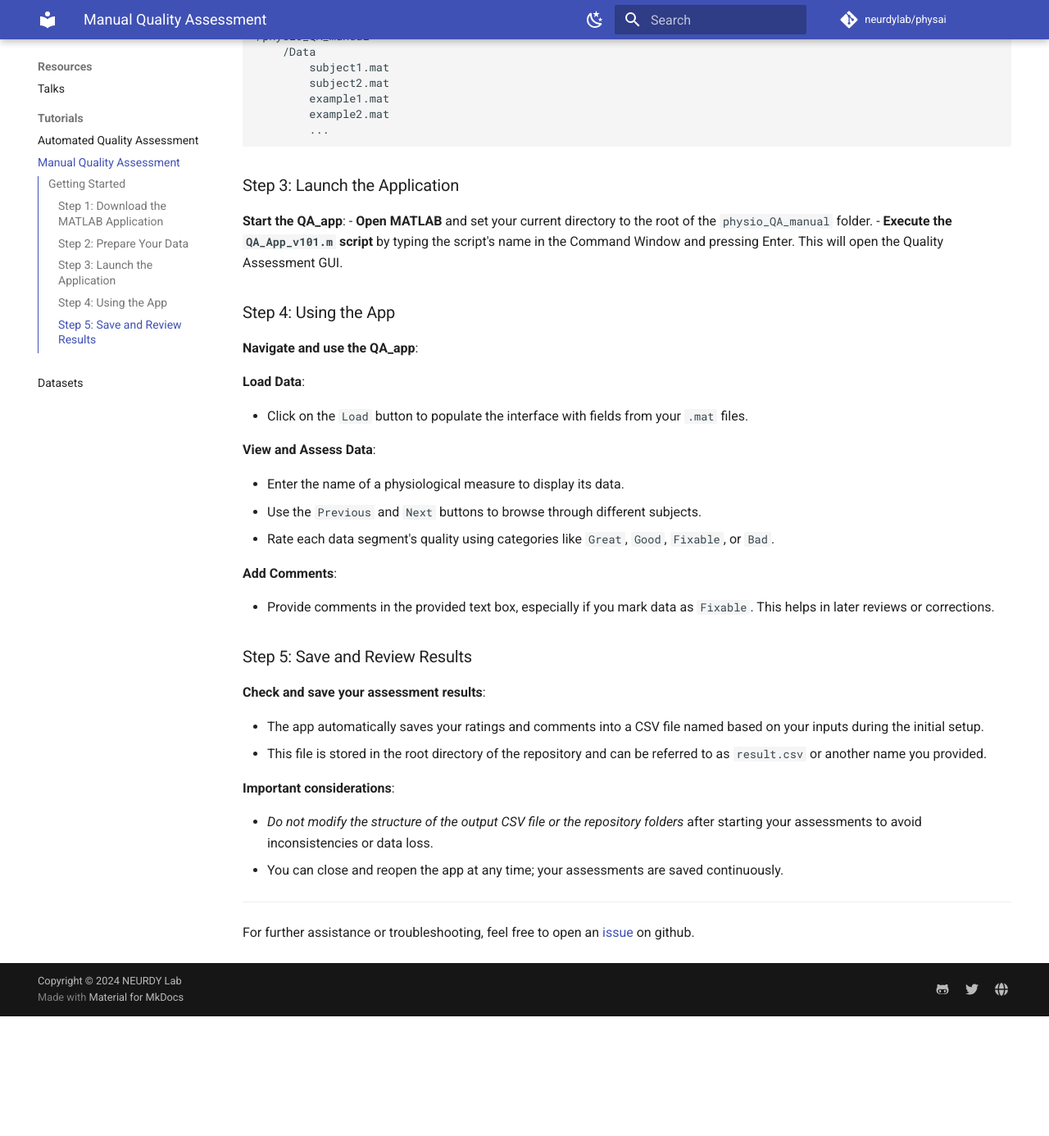
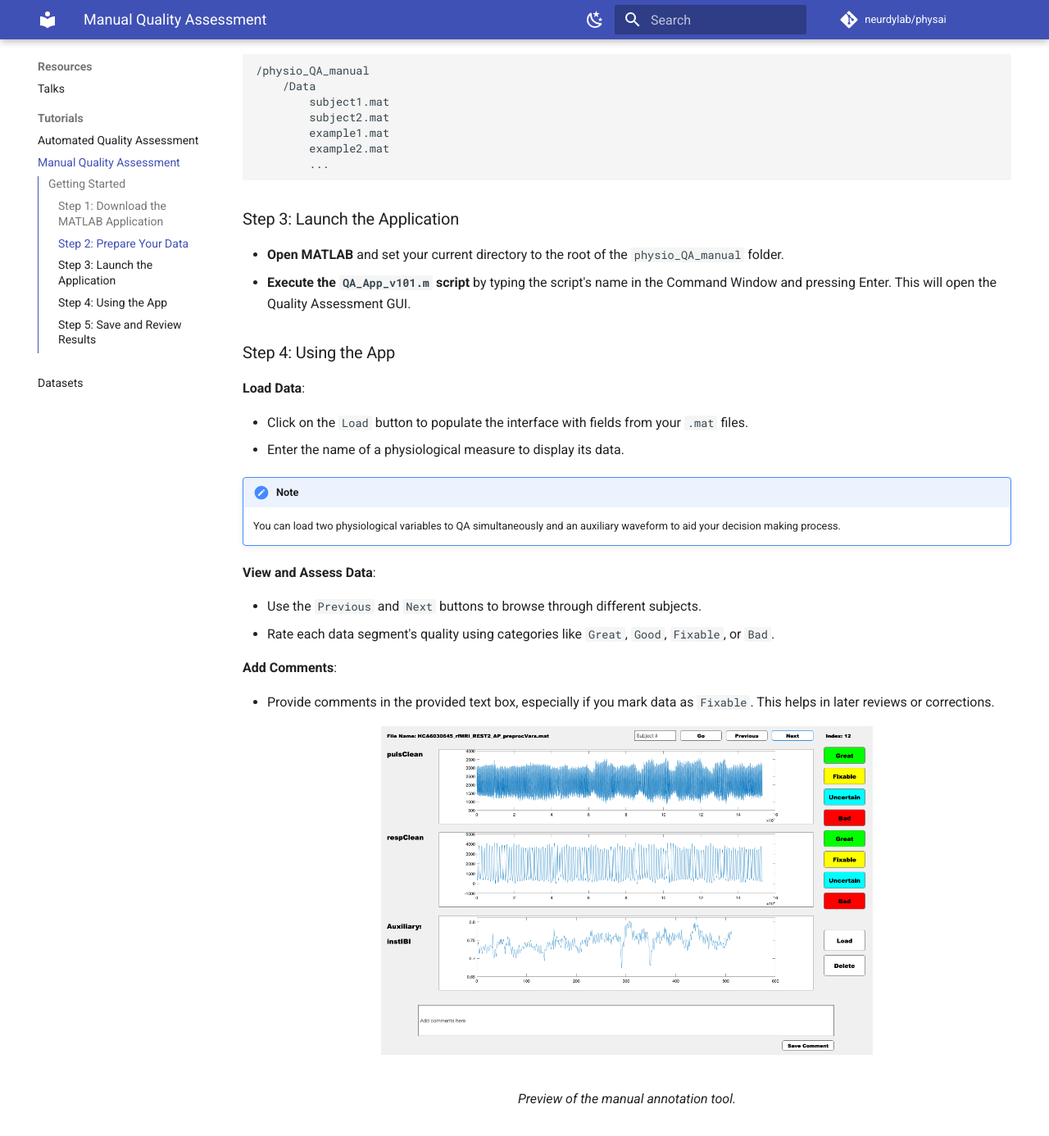
Before and after one commit to neurdylab/physai, an MkDocs documentation site: the page built from docs/resources/tutorials/manual_qa.md, in a window 1280 px wide and 1400 px high, scrolled down 794 px. Shown: the top 1386 px of the window at 82% size. Built offline with MkDocs 1.6.1 and Material for MkDocs 9.7.7, drawn with Linux system fonts in a browser that asks for light colours; comment, search, counter and statistics services are not loaded; before the commit the page ends 2034 px from its top, so only the background shows below that; some of the changed text lies outside the part shown.

Commit message:
edited tutorials

```diff
--- a/docs/resources/tutorials/manual_qa.md
+++ b/docs/resources/tutorials/manual_qa.md
@@ -17,6 +17,7 @@ This guide will help you utilize the QA_app, a tool for visualizing and manually
 ### Step 2: Prepare Your Data
 
 **Access example data files**:
+
 - The repository includes a `Data` folder with four example `.mat` files. Each file represents a different subject with various physiological measures.
 
 **Example folder structure**:
@@ -32,27 +33,32 @@ This guide will help you utilize the QA_app, a tool for visualizing and manually
 
 ### Step 3: Launch the Application
 
-**Start the QA_app**:
 - **Open MATLAB** and set your current directory to the root of the `physio_QA_manual` folder.
 - **Execute the `QA_App_v101.m` script** by typing the script's name in the Command Window and pressing Enter. This will open the Quality Assessment GUI.
 
 ### Step 4: Using the App
 
-**Navigate and use the QA_app**:
-
 **Load Data**:
 
 - Click on the `Load` button to populate the interface with fields from your `.mat` files.
+- Enter the name of a physiological measure to display its data.
+
+!!! note
+    You can load two physiological variables to QA simultaneously and an auxiliary waveform to aid your decision making process.
 
 **View and Assess Data**:
 
-- Enter the name of a physiological measure to display its data.
 - Use the `Previous` and `Next` buttons to browse through different subjects.
 - Rate each data segment's quality using categories like `Great`, `Good`, `Fixable`, or `Bad`.
 
 **Add Comments**:
 
 - Provide comments in the provided text box, especially if you mark data as `Fixable`. This helps in later reviews or corrections.
+
+<figure markdown="span">
+  ![Image title](../../assets/images/manualqa.png){ width="600" }
+  <figcaption>Preview of the manual annotation tool.</figcaption>
+</figure>
 
 ### Step 5: Save and Review Results
 
@@ -61,11 +67,10 @@ This guide will help you utilize the QA_app, a tool for visualizing and manually
 - The app automatically saves your ratings and comments into a CSV file named based on your inputs during the initial setup.
 - This file is stored in the root directory of the repository and can be referred to as `result.csv` or another name you provided.
 
-**Important considerations**:
+!!! Warning "Important Notes"
 
-- *Do not modify the structure of the output CSV file or the repository folders* after starting your assessments to avoid inconsistencies or data loss.
-- You can close and reopen the app at any time; your assessments are saved continuously.
+    - You can close and reopen the app at any time; your assessments are saved continuously. **Do NOT** modify the structure of the CSV file or the Data folder after starting your assessments to avoid inconsistencies or data loss.
 
 ---
 
-For further assistance or troubleshooting, feel free to open an [issue](https://github.com/neurdylab/physio_QA_manual/issues) on github.
+For further assistance or troubleshooting, feel free to open an [issue](https://github.com/neurdylab/physio_QA_manual/issues) on or github repo.
```
Also changed, not shown: docs/assets/images/manualqa.png, docs/resources/tutorials/image.png (deleted).
